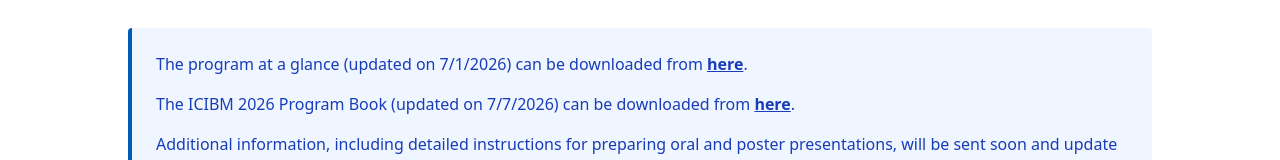
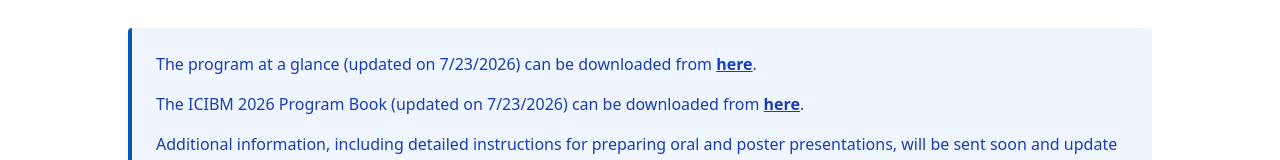
Before and after one commit to hoanglongraspi/ic, a React (Vite) app: page /program in a window 1280 px wide. Shown: the part 210-370 px from the top of the page. Built offline with nearby package versions, Linux system fonts and the light colour scheme.

Commit message:
Update program schedule and program book with 7/23 versions

```diff
--- a/src/pages/ProgramPage.tsx
+++ b/src/pages/ProgramPage.tsx
@@ -6,9 +6,9 @@
 
         <div className="bg-blue-50 border-l-4 border-[#005bbb] p-6 rounded mb-8 text-blue-800 space-y-4">
           <p>
-            The program at a glance (updated on 7/1/2026) can be downloaded from{" "}
+            The program at a glance (updated on 7/23/2026) can be downloaded from{" "}
             <a
-              href="/ICIBM_2026_Program_at_a_Glance.pdf"
+              href="/ICIBM2026_program_schedule_07_23_2026.pdf"
               target="_blank"
               rel="noopener noreferrer"
               className="underline font-bold hover:text-blue-900"
@@ -18,9 +18,9 @@
             .
           </p>
           <p>
-            The ICIBM 2026 Program Book (updated on 7/7/2026) can be downloaded from{" "}
+            The ICIBM 2026 Program Book (updated on 7/23/2026) can be downloaded from{" "}
             <a
-              href="/ICIBM_2026_Full_Program_07_07.pdf"
+              href="/ICIBM2026_Program_Book_07_23_2026.pdf"
               target="_blank"
               rel="noopener noreferrer"
               className="underline font-bold hover:text-blue-900"
```
Also changed, not shown: 2 other files (tests, documents, lock files or other folders).
